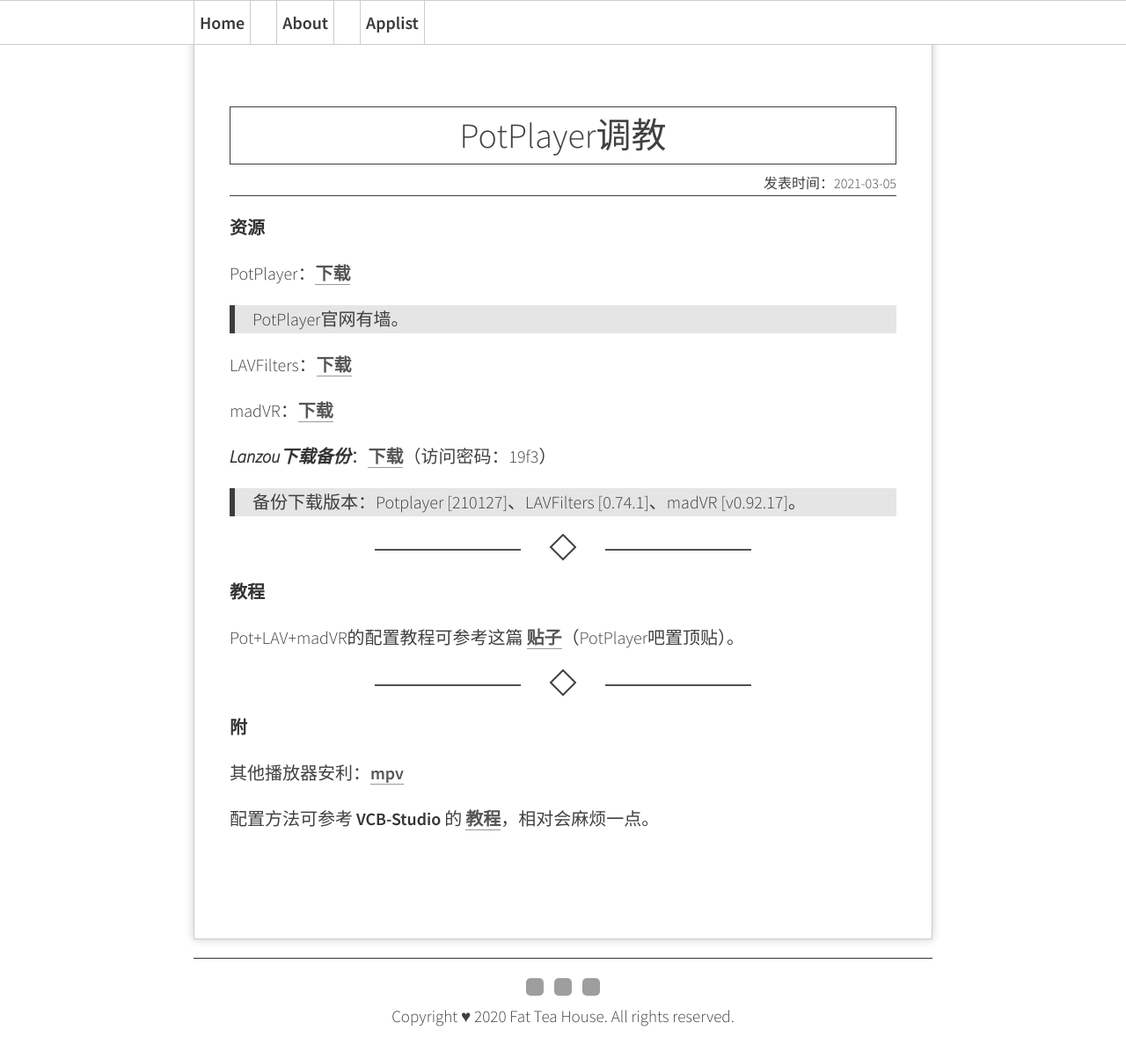
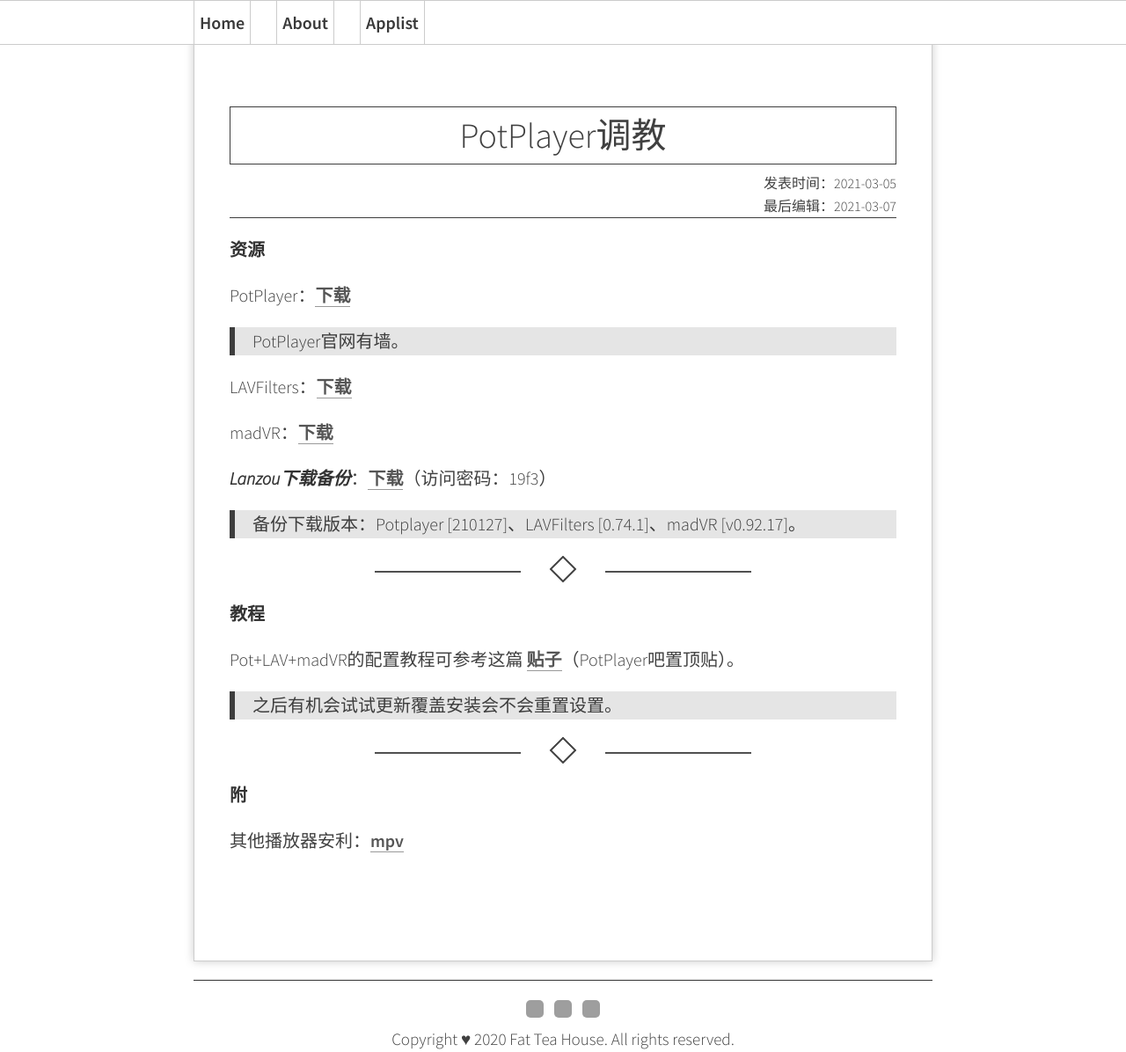
Before and after one commit to Melody-of-Oblivion/Melody-of-Oblivion.github.io, a Jekyll site: the page built from _posts/2021-03-05-potplayer-regulate.md, in a window 1280 px wide and 1196 px high. Shown: the whole window at 88% size. Built offline with Jekyll 4.4.1, drawn with Linux system fonts in a browser that asks for light colours; grey boxes are pictures that could not be loaded.

Commit message:
Update 2021-03-05-potplayer-regulate.md

```diff
--- a/_posts/2021-03-05-potplayer-regulate.md
+++ b/_posts/2021-03-05-potplayer-regulate.md
@@ -1,5 +1,6 @@
 ---
 title: PotPlayer调教
+editdate: 2021-03-07
 ---
 
 **资源**
@@ -22,10 +23,10 @@
 
 Pot+LAV+madVR的配置教程可参考这篇 [贴子](https://tieba.baidu.com/p/7171344019)（PotPlayer吧置顶贴）。
 
+> 之后有机会试试更新覆盖安装会不会重置设置。
+
 ---
 
 **附**
 
 其他播放器安利：[mpv](https://mpv.io/installation/)
-
-配置方法可参考 **VCB-Studio** 的 [教程](https://vcb-s.com/archives/7594)，相对会麻烦一点。
```
